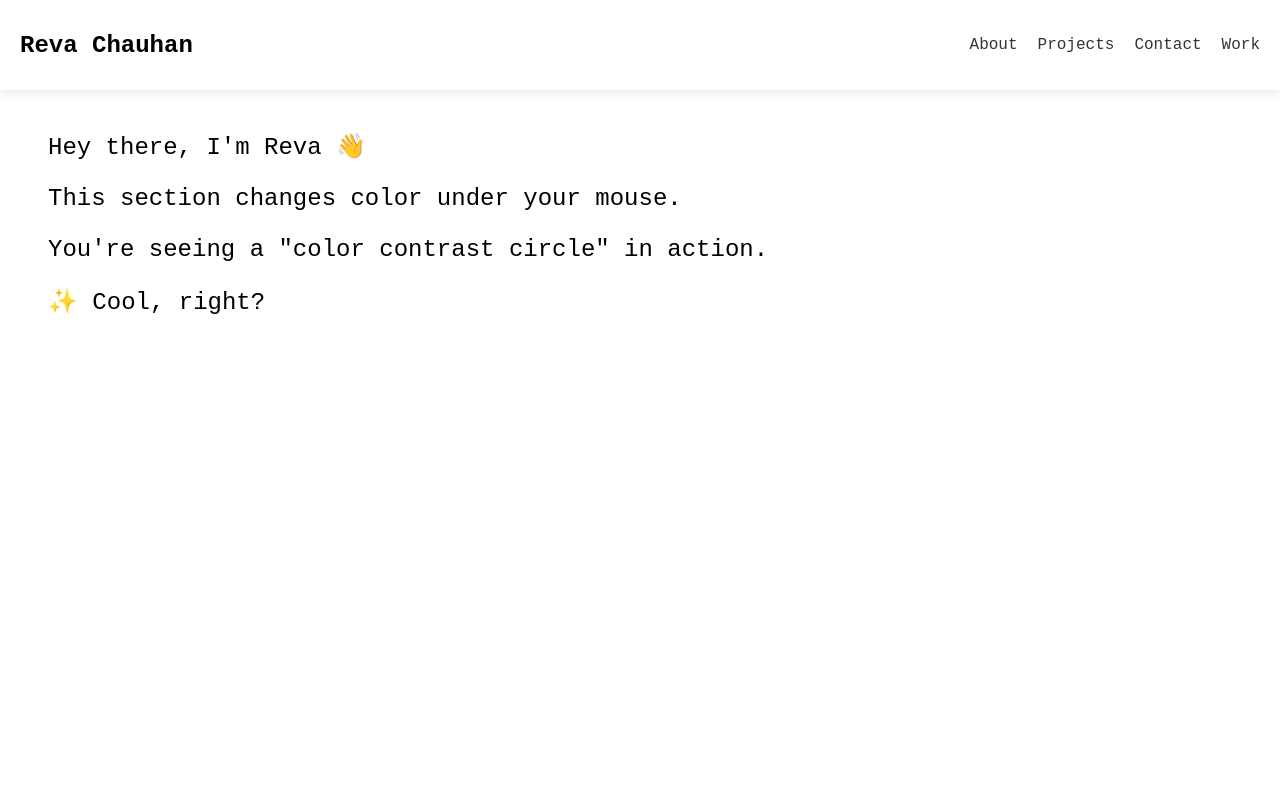
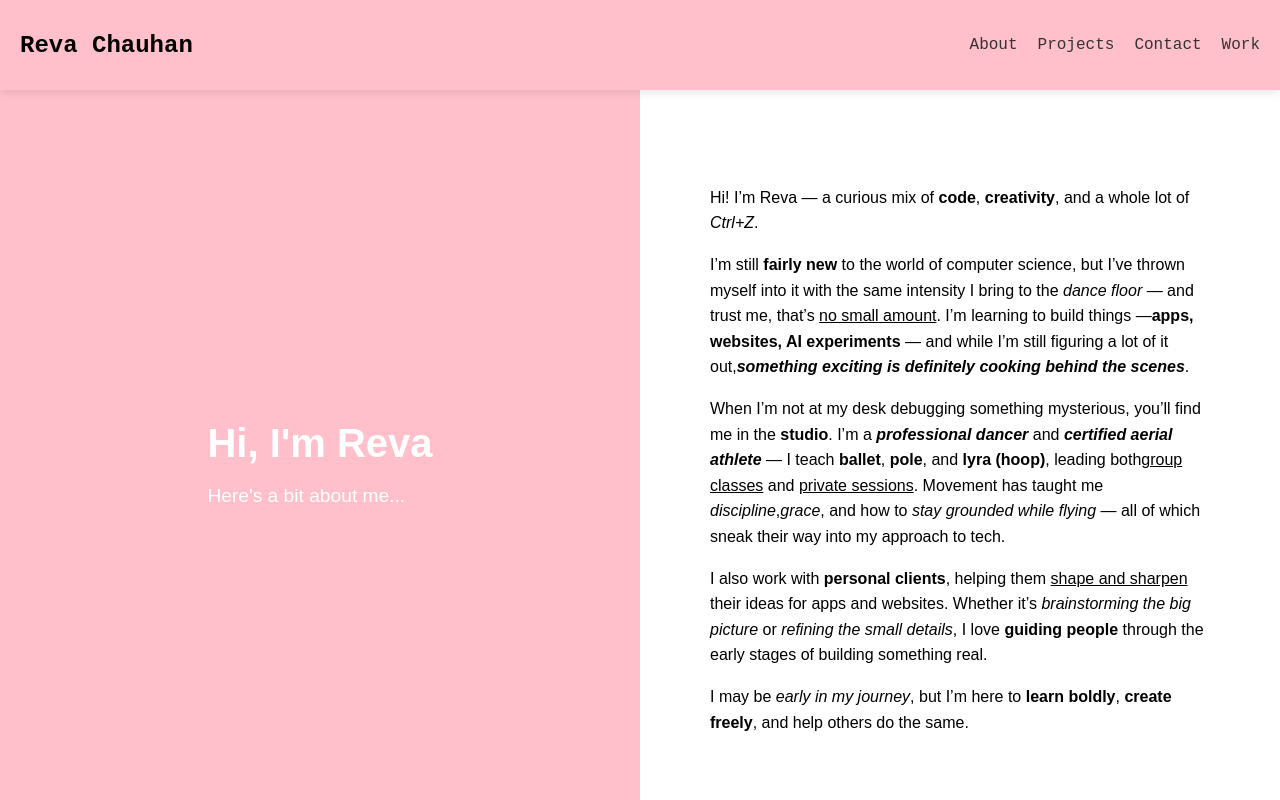
Before and after one commit to RevaLaxmi/RevaWP, a Next.js app: page /about in a window 1280 px wide. Built offline with nearby package versions, Linux system fonts and the light colour scheme.

Commit message:
second draft - come back to.. from here working on the header

```diff
--- a/src/components/FlipCard.tsx
+++ b/src/components/FlipCard.tsx
@@ -4,8 +4,8 @@ import React from 'react';
 import ReactCardFlip from 'react-card-flip';
 
 interface FlipCardProps {
-  front: string;
-  back: string;
+  front: React.ReactNode; // instead of `string`
+  back: React.ReactNode;
   style?: React.CSSProperties;
 }
 
@@ -22,7 +22,7 @@ const FlipCard: React.FC<FlipCardProps> = ({ front, back, style }) => {
         onClick={handleClick}
         style={{
           ...style,
-          backgroundColor: '#f0f0f0',
+          backgroundColor: '#FFB6C1',
           display: 'flex',
           alignItems: 'center',
           justifyContent: 'center',
@@ -36,7 +36,7 @@ const FlipCard: React.FC<FlipCardProps> = ({ front, back, style }) => {
         onClick={handleClick}
         style={{
           ...style,
-          backgroundColor: '#d0d0d0',
+          backgroundColor: '#FFB6C1',
           display: 'flex',
           alignItems: 'center',
           justifyContent: 'center',
--- a/src/components/Header.tsx
+++ b/src/components/Header.tsx
@@ -25,7 +25,7 @@ const styles = {
     justifyContent: 'space-between',
     alignItems: 'center',
     padding: '20px',
-    backgroundColor: '#fff',
+    backgroundColor: 'pink',
     boxShadow: '0 2px 10px rgba(0, 0, 0, 0.1)',
   },
   logo: {
--- a/src/components/HomeContent.tsx
+++ b/src/components/HomeContent.tsx
@@ -26,7 +26,22 @@ const HomeContent: React.FC = () => {
 
       {/* Column 2 */}
       <div style={{ flex: 1, display: 'flex', flexDirection: 'column', gap: '1rem' }}>
-        <FlipCard front="Q4" back="A4" style={{ width: '100%', height: '500px' }} />
+        <FlipCard
+          front={
+            <img
+              src="/revaimg.jpg"
+              alt="Q4 Image"
+              style={{
+                width: '100%',
+                height: '100%',
+                objectFit: 'cover',
+                borderRadius: '8px', // Rounded corners added here
+              }}
+            />
+          }
+          back="A4"
+          style={{ width: '100%', height: '500px' }}
+        />
         <FlipCard front="Q5" back="A5" style={{ width: '100%', height: '275px' }} />
       </div>
 
--- a/src/components/SpotlightReveal.tsx
+++ b/src/components/SpotlightReveal.tsx
@@ -19,37 +19,99 @@ const SpotlightReveal: React.FC = () => {
       style={{
         position: 'relative',
         height: '100vh',
-        backgroundColor: 'white',
-        color: 'black',
+        width: '100vw',
         overflow: 'hidden',
-        fontSize: '1.5rem',
-        padding: '3rem',
+        display: 'flex',
+        fontFamily: 'sans-serif',
       }}
     >
-      {/* The color contrast circle */}
+      {/* Spotlight Circle */}
       <div
         style={{
           position: 'absolute',
-            top: mousePosition.y - 100,
-            left: mousePosition.x - 100,
-            width: 200,
-            height: 200,
+          top: mousePosition.y - 150,
+          left: mousePosition.x - 150,
+          width: 300,
+          height: 300,
           borderRadius: '50%',
-            backgroundColor: 'white', // <-- change this
+          backgroundColor: 'white',
           mixBlendMode: 'difference',
           pointerEvents: 'none',
           zIndex: 2,
         }}
       />
 
+      {/* Left Panel */}
+        <div
+        style={{
+            flex: 1,
+            backgroundColor: 'pink',
+            color: 'white',
+            display: 'flex',
+            alignItems: 'center', // centers horizontally within the flex child
+            justifyContent: 'center', // centers vertically within the full height
+            padding: '3rem',
+            zIndex: 1,
+        }}
+        >
+        <div style={{ textAlign: 'left', maxWidth: '80%' }}>
+            <h1 style={{ fontSize: '2.5rem', marginBottom: '1rem' }}>Hi, I'm Reva</h1>
+            <p style={{ fontSize: '1.2rem' }}>Here's a bit about me...</p>
+        </div>
+        </div>
 
-      {/* The text content below it */}
-      <div style={{ position: 'relative', zIndex: 1 }}>
-        <p>Hey there, I'm Reva 👋</p>
-        <p>This section changes color under your mouse.</p>
-        <p>You're seeing a "color contrast circle" in action.</p>
-        <p>✨ Cool, right?</p>
+
+        {/* Right Panel */}
+        <div
+        style={{
+            flex: 1,
+            backgroundColor: 'white',
+            color: 'black',
+            padding: '3rem',
+            display: 'flex',
+            flexDirection: 'column',
+            justifyContent: 'center', // vertical centering
+            alignItems: 'center', // horizontal left alignment
+            zIndex: 1,
+        }}
+        >
+        <div style={{ maxWidth: '500px', fontSize: '1rem', lineHeight: '1.6', textAlign: 'left' }}>
+        <p>
+            Hi! I’m Reva — a curious mix of <strong>code</strong>, <strong>creativity</strong>, and a whole lot of <em>Ctrl+Z</em>.
+        </p>
+
+        <p>
+            I’m still <strong>fairly new</strong> to the world of computer science, but I’ve thrown myself into it with the same
+            intensity I bring to the <em>dance floor</em> — and trust me, that’s <u>no small amount</u>. I’m learning to build things —
+            <strong>apps, websites, AI experiments</strong> — and while I’m still figuring a lot of it out,
+            <strong><em>something exciting is definitely cooking behind the scenes</em></strong>.
+        </p>
+
+        <p>
+            When I’m not at my desk debugging something mysterious, you’ll find me in the <strong>studio</strong>.
+            I’m a <strong><em>professional dancer</em></strong> and <strong><em>certified aerial athlete</em></strong> —
+            I teach <strong>ballet</strong>, <strong>pole</strong>, and <strong>lyra (hoop)</strong>, leading both
+            <u>group classes</u> and <u>private sessions</u>. Movement has taught me <em>discipline</em>,
+            <em>grace</em>, and how to <em>stay grounded while flying</em> — all of which sneak their way into my
+            approach to tech.
+        </p>
+
+        <p>
+            I also work with <strong>personal clients</strong>, helping them <u>shape and sharpen</u> their ideas for apps
+            and websites. Whether it’s <em>brainstorming the big picture</em> or <em>refining the small details</em>,
+            I love <strong>guiding people</strong> through the early stages of building something real.
+        </p>
+
+        <p>
+            I may be <em>early in my journey</em>, but I’m here to <strong>learn boldly</strong>, <strong>create freely</strong>, and help
+            others do the same.
+        </p>
         </div>
+
+
+        </div>
+
+
     </div>
   );
 };
```
Lines whose indentation alone changed are shown as unchanged.
